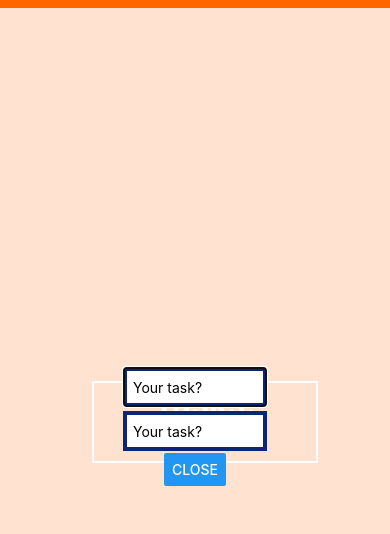
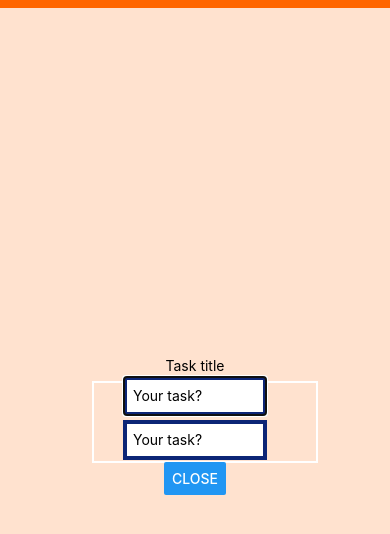
Before and after one commit to salter19/tamk-4A00EZ65-3001-kojo, a React Native app: screen / in a window 390 px wide. Both pictures are taken after a click on the button "ADD". Shown: the top 534 px of the page. Built offline with nearby package versions, Linux system fonts and the light colour scheme.

Commit message:
Add to InputText: title handling.

```diff
--- a/components/Exc2/InputText.js
+++ b/components/Exc2/InputText.js
@@ -1,9 +1,11 @@
 import React, { useEffect, useState } from "react";
-import { TextInput, Button, View, StyleSheet } from "react-native";
+import { Text, TextInput, Button, View, StyleSheet } from "react-native";
 
 const InputText = (props) => {
   const placeholder = "Your task?";
+  const titles = ['Task title', 'Description', 'Date'];
   const [userText, setUserText] = useState("");
+  const [fieldTitle, setFieldTitle] = useState(undefined);
 
   const onSubmit = () => {
 
@@ -20,8 +22,20 @@ const InputText = (props) => {
 
   }, [props.userText]);
 
+  useEffect(() => {
+
+    if (props.fieldtype != undefined) {
+      if (props.fieldtype <= titles.length -1) {
+        setFieldTitle(titles[props.fieldtype]);
+      }
+    }
+
+  }, [])
+
   return (
     <View style={styles.root}>
+      <Text>{fieldTitle}</Text>
+      <View style={styles.row}>
         <TextInput
           style={styles.input}
           placeholder={userText === "" ? placeholder : userText}
@@ -30,13 +44,19 @@ const InputText = (props) => {
         />
         {/* <Button title={props.buttonTitle} onPress={onSubmit} /> */}
       </View>
+    </View>
   );
 };
 
 const styles = StyleSheet.create({
   root: {
+    flexDirection: "column",
+    justifyContent: "center",
+    alignItems: "center",
+    borderColor: "#fff",
+  },
+  row: {
     flexDirection: "row",
-    borderColor: "#fff",
     justifyContent: "center",
   },
   input: {
```
Lines whose indentation alone changed are shown as unchanged.
